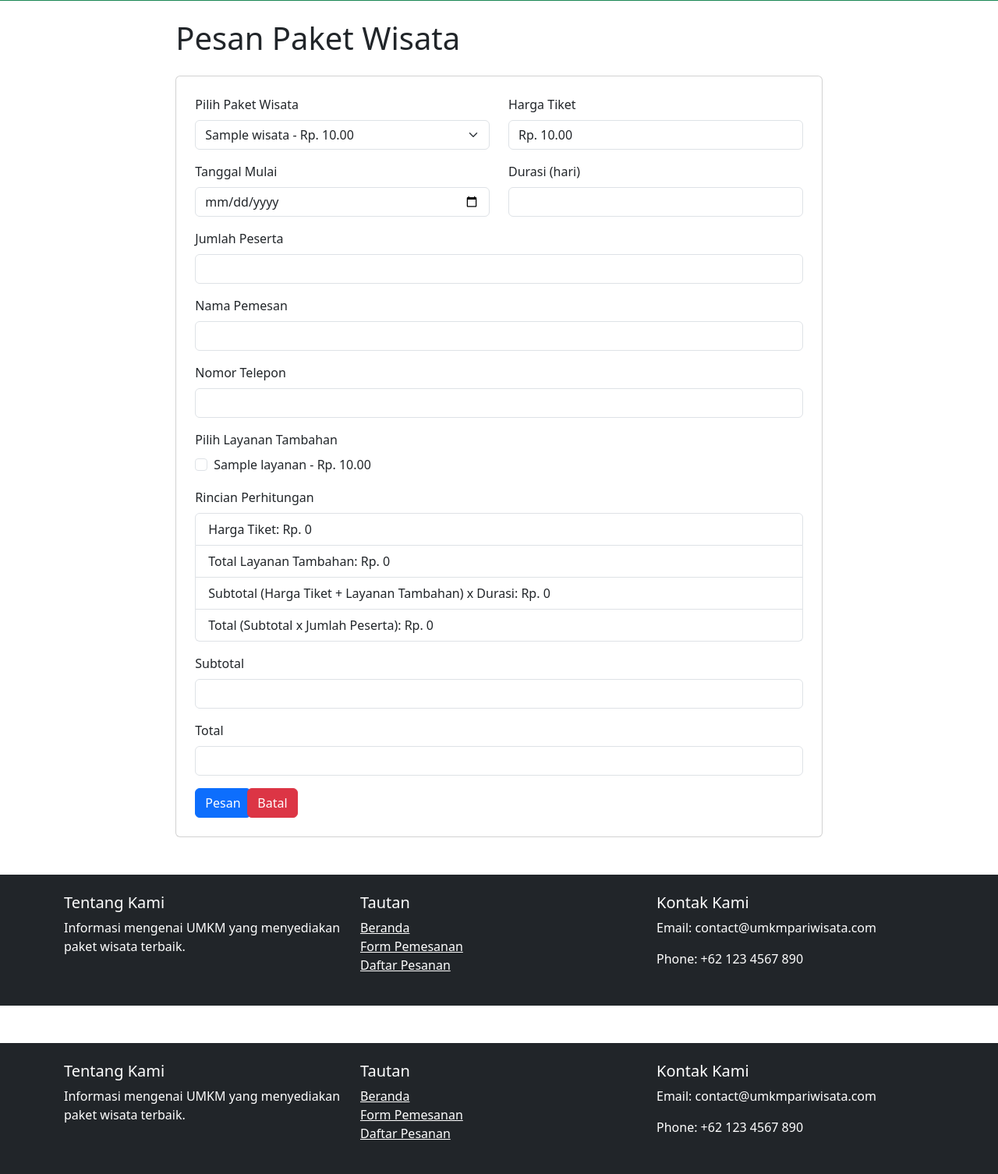
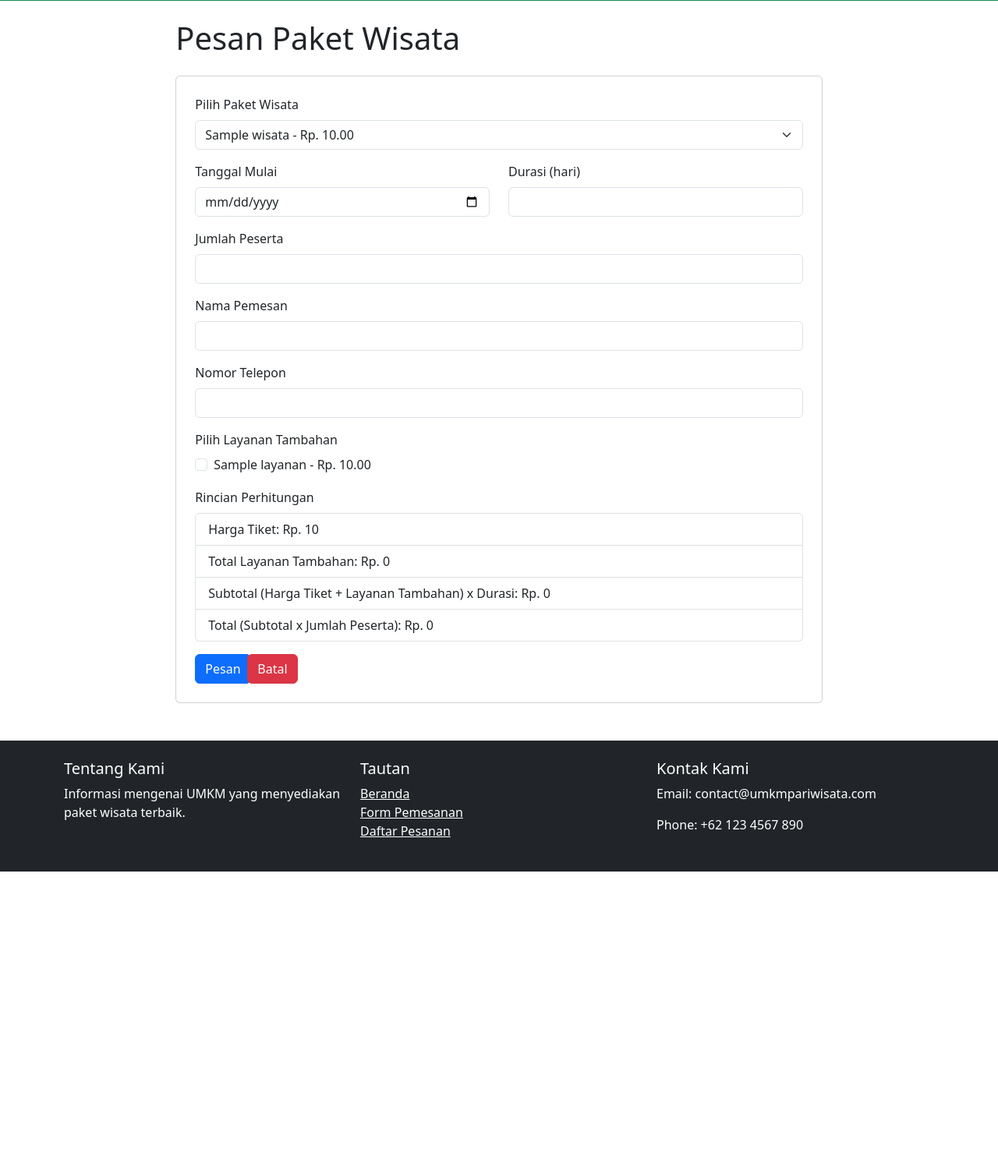
Before and after one commit to MuhammadRizki8/website-wisata-JWD, a PHP site: page /booking.php?paket_id=1 in a window 1280 px wide. Shown: the part 358-1864 px from the top of the page at 78% size. After the commit the page ends 1476 px from the top, so only its background shows below. Run offline with PHP 8.4, Linux system fonts and the light colour scheme; tables that the repository leaves empty or names only in its code hold one stand-in row (values such as "Sample post").

Commit message:
fix panel rincian

```diff
--- a/booking.php
+++ b/booking.php
@@ -27,6 +27,7 @@ if ($_SERVER['REQUEST_METHOD'] === 'POST') {
     $nama_pemesan = $_POST['nama_pemesan'];
     $no_telepon = $_POST['no_telepon'];
     $paket_id = $_POST['paket_id'];
+    $harga_tiket = $_POST['harga_tiket'];
 
     // Memeriksa layanan tambahan yang dipilih
     $layanan = [];
@@ -35,11 +36,12 @@ if ($_SERVER['REQUEST_METHOD'] === 'POST') {
     if (isset($_POST['makanan'])) $layanan[] = (int)$_POST['makanan'];
 
     // Validasi form
-    if (!$tanggal_mulai || !$durasi || !$jumlah_peserta || !$nama_pemesan || !$no_telepon || !$paket_id) {
+    if (!$tanggal_mulai || !$durasi || !$jumlah_peserta || !$nama_pemesan || !$no_telepon || !$paket_id || !$harga_tiket) {
         $error = 'Form pemesanan belum diisi lengkap.';
     } else {
+        echo $harga_tiket;
         // Menghitung subtotal
-        $subtotal = (array_sum($layanan) + $package['harga']) * $durasi;
+        $subtotal = (array_sum($layanan) + $harga_tiket) * $durasi;
 
         // Menghitung total
         $total = $subtotal * $jumlah_peserta;
@@ -62,8 +64,7 @@ if ($_SERVER['REQUEST_METHOD'] === 'POST') {
         <div class="alert alert-danger"><?= htmlspecialchars($error) ?></div>
     <?php endif; ?>
     <form method="POST" class="mt-4 card p-4">
-        <div class="row">
-            <div class="col-md-6 mb-3">
+        <div class="mb-3">
             <label for="paket_id" class="form-label">Pilih Paket Wisata</label>
             <select class="form-select" id="paket_id" name="paket_id" required>
                 <option value="">Pilih sebuah paket</option>
@@ -74,11 +75,7 @@ if ($_SERVER['REQUEST_METHOD'] === 'POST') {
                 <?php endforeach; ?>
             </select>
         </div>
-            <div class="col-md-6 mb-3">
-                <label for="harga_tiket" class="form-label">Harga Tiket</label>
-                <input type="text" class="form-control" id="harga_tiket" name="harga_tiket" readonly value="<?= $package ? 'Rp. ' . number_format($package['harga'], 2) : '' ?>">
-            </div>
-        </div>
+        <input type="hidden" class="form-control" id="harga_tiket" name="harga_tiket" value="<?= $package ? $package['harga'] : 0 ?>">
         <div class="row">
             <div class="col-md-6 mb-3">
                 <label for="tanggal_mulai" class="form-label">Tanggal Mulai</label>
@@ -118,19 +115,11 @@ if ($_SERVER['REQUEST_METHOD'] === 'POST') {
             <ul id="rincian_perhitungan" class="list-group">
                 <li class="list-group-item">Harga Tiket: <span id="rincian_harga_tiket">Rp. 0</span></li>
                 <li class="list-group-item">Total Layanan Tambahan: <span id="rincian_layanan">Rp. 0</span></li>
-                <li class="list-group-item">Subtotal (Harga Tiket + Layanan Tambahan) x Durasi: <span id="rincian_subtotal">Rp. 0</span></li>
-                <li class="list-group-item">Total (Subtotal x Jumlah Peserta): <span id="rincian_total">Rp. 0</span></li>
+                <li class="list-group-item">Subtotal (Harga Tiket + Layanan Tambahan) x Durasi: <span class="font-weight-bold" id="rincian_subtotal">Rp. 0</span></li>
+                <li class="list-group-item">Total (Subtotal x Jumlah Peserta): <span class="font-weight-bold" id="rincian_total">Rp. 0</span></li>
             </ul>
         </div>
 
-        <div class="mb-3">
-            <label for="subtotal" class="form-label">Subtotal</label>
-            <input type="text" class="form-control" id="subtotal" name="subtotal" readonly>
-        </div>
-        <div class="mb-3">
-            <label for="total" class="form-label">Total</label>
-            <input type="text" class="form-control" id="total" name="total" readonly>
-        </div>
         <div class="row">
             <div class="col-md-1">
                 <button type="submit" class="btn btn-primary">Pesan</button>
@@ -141,23 +130,15 @@ if ($_SERVER['REQUEST_METHOD'] === 'POST') {
         </div>
     </form>
 </div>
-<?php include 'footer.php'; ?>
 <script src="https://code.jquery.com/jquery-3.6.0.min.js"></script>
 <script>
 $(document).ready(function () {
-  // Update harga tiket berdasarkan paket yang dipilih
-  $('#paket_id').on('change', function () {
-    let harga = $(this).find('option:selected').data('harga');
-    $('#harga_tiket').val('Rp. ' + new Intl.NumberFormat('id-ID').format(harga));
-    $('#rincian_harga_tiket').text('Rp. ' + new Intl.NumberFormat('id-ID').format(harga));
-    calculateSubtotal();
-  });
-
   // Perhitungan subtotal dan total
   $('#durasi, #jumlah_peserta').on('input', calculateSubtotal);
-  $('input[name="penginapan"], input[name="transportasi"], input[name="makanan"]').on('change', calculateSubtotal);
+  $('input[name="penginapan"], input[name="transportasi"], input[name="makanan"], #paket_id').on('change', calculateSubtotal);
 
   function calculateSubtotal() {
+    let harga = $('#paket_id').find('option:selected').data('harga') || 0;
     let durasi = parseFloat($('#durasi').val()) || 0;
     let jumlahPeserta = parseFloat($('#jumlah_peserta').val()) || 0;
     let hargaTiket = parseFloat($('#paket_id').find('option:selected').data('harga')) || 0;
@@ -166,18 +147,17 @@ $(document).ready(function () {
     $('input[type="checkbox"]:checked').each(function () {
       layanan += parseFloat($(this).val());
     });
-
     let subtotal = (hargaTiket + layanan) * durasi;
     let total = subtotal * jumlahPeserta;
 
-    $('#subtotal').val('Rp. ' + new Intl.NumberFormat('id-ID').format(subtotal));
-    $('#total').val('Rp. ' + new Intl.NumberFormat('id-ID').format(total));
-
-    // Update rincian
+    $('#harga_tiket').val(harga);
+    $('#rincian_harga_tiket').text('Rp. ' + new Intl.NumberFormat('id-ID').format(harga));
     $('#rincian_layanan').text('Rp. ' + new Intl.NumberFormat('id-ID').format(layanan));
     $('#rincian_subtotal').text('Rp. ' + new Intl.NumberFormat('id-ID').format(subtotal));
     $('#rincian_total').text('Rp. ' + new Intl.NumberFormat('id-ID').format(total));
   }
+
+  calculateSubtotal();
 });
 </script>
 <script src="https://cdn.jsdelivr.net/npm/bootstrap@5.3.3/dist/js/bootstrap.bundle.min.js" integrity="sha384-YvpcrYf0tY3lHB60NNkmXc5s9fDVZLESaAA55NDzOxhy9GkcIdslK1eN7N6jIeHz" crossorigin="anonymous"></script>
--- a/edit_order.php
+++ b/edit_order.php
@@ -148,7 +148,7 @@ if ($_SERVER['REQUEST_METHOD'] === 'POST') {
             <input type="text" class="form-control" id="total" name="total" value="<?= 'Rp. ' . number_format($order['total'], 2) ?>" readonly>
         </div>
         <div class="row">
-            <div class="col-md-1">
+            <div class="col-md-2">
                 <button type="submit" class="btn btn-primary">Simpan perubahan</button>
             </div>
             <div class="col-md-1">
@@ -157,7 +157,6 @@ if ($_SERVER['REQUEST_METHOD'] === 'POST') {
         </div>
     </form>
 </div>
-<?php include 'footer.php'; ?>
 <script src="assets/js/bootstrap.bundle.min.js"></script>
 <script src="https://code.jquery.com/jquery-3.6.0.min.js"></script>
 <script >
--- a/orders.php
+++ b/orders.php
@@ -2,7 +2,7 @@
 require 'db.php';
 
 // Mengambil semua pesanan
-$stmt = $pdo->query('SELECT pesanan.*, paket_wisata.nama AS paket_nama FROM pesanan JOIN paket_wisata ON pesanan.paket_id = paket_wisata.id');
+$stmt = $pdo->query('SELECT pesanan.*, paket_wisata.nama AS paket_nama FROM pesanan JOIN paket_wisata ON pesanan.paket_id = paket_wisata.id ORDER BY pesanan.id');
 $orders = $stmt->fetchAll();
 ?>
 
```
Lines whose indentation alone changed are shown as unchanged.
